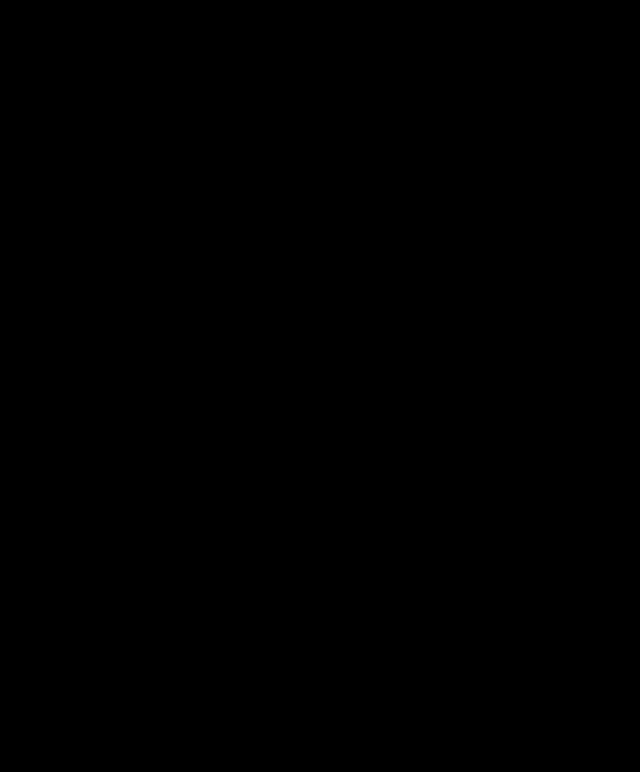
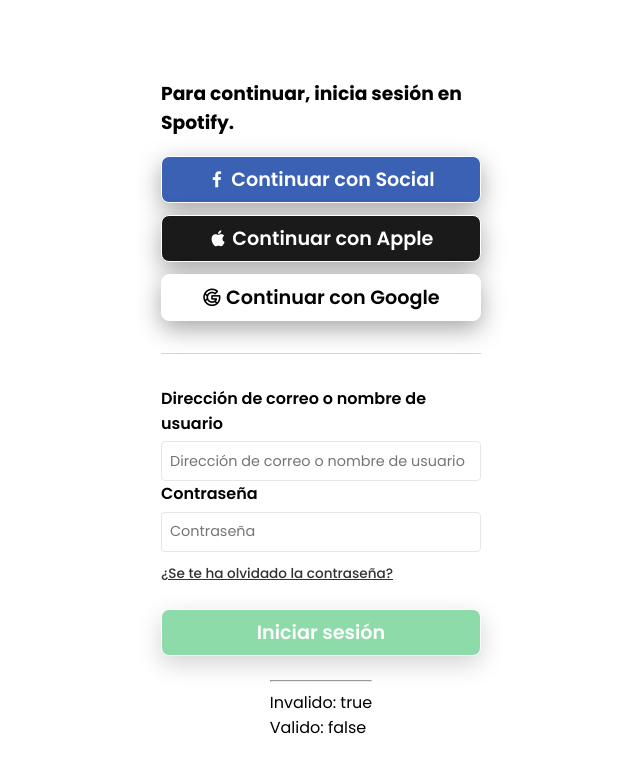
Before and after one commit to Camilo-Silva/AppReproductorMusica, an Angular app: page /auth/login in a window 1280 px wide. Before the commit this address led to /. Shown: the top 772 px of the page, without its empty margins (319-959 px from the left). Built offline with nearby package versions, Linux system fonts and the light colour scheme.

Commit message:
Se agrega page de login, html, css y un ts con validaciones mediante FormGroup, FormControl y una función para capturar valores del formulario: email y password. Función denominada: sendLogin(). Se llama en el Form del html con (ngSubmit)='sendLogin'

```diff
--- a/src/app/data/tracks.json
+++ b/src/app/data/tracks.json
@@ -19,7 +19,7 @@
             "_id": 2,
             "name": "Snow Tha Product || BZRP Music Sessions #39",
             "album": "BZRP Music Sessions",
-            "cover": "https://_is5-ssl.mzstatic.com/image/thumb/Features125/v4/9c/b9/d0/9cb9d017-fcf6-28c6-81d0-e9ac5b0f359e/pr_source.png/800x800cc.jpg",
+            "cover": "https://is5-ssl.mzstatic.com/image/thumb/Features125/v4/9c/b9/d0/9cb9d017-fcf6-28c6-81d0-e9ac5b0f359e/pr_source.png/800x800cc.jpg",
             "artist": {
                 "name": "Snow",
                 "nickname": "Snow",
--- a/src/app/modules/auth/auth-routing.module.ts
+++ b/src/app/modules/auth/auth-routing.module.ts
@@ -1,7 +1,17 @@
 import { NgModule } from '@angular/core';
 import { RouterModule, Routes } from '@angular/router';
+import { LoginPageComponent } from './pages/login-page/login-page.component';
 
-const routes: Routes = [];
+const routes: Routes = [
+  {
+    path: 'login',
+    component: LoginPageComponent
+  },
+  {
+    path: '**',
+    redirectTo: 'login' // Redirect any unknown paths to the login page
+  }
+];
 
 @NgModule({
   imports: [RouterModule.forChild(routes)],
--- a/src/app/modules/auth/auth.module.ts
+++ b/src/app/modules/auth/auth.module.ts
@@ -2,13 +2,16 @@ import { NgModule } from '@angular/core';
 import { CommonModule } from '@angular/common';
 
 import { AuthRoutingModule } from './auth-routing.module';
+import { LoginPageComponent } from './pages/login-page/login-page.component';
+import { ReactiveFormsModule } from '@angular/forms';
 
 
 @NgModule({
-  declarations: [],
   imports: [
     CommonModule,
-    AuthRoutingModule
+    AuthRoutingModule,
+    LoginPageComponent,
+    ReactiveFormsModule// Formularios reactivos de angular
   ]
 })
 export class AuthModule { }
--- /dev/null
+++ b/src/app/modules/auth/pages/login-page/login-page.component.css
@@ -0,0 +1,114 @@
+
+.login-auth-page {
+    position: absolute;
+    width: 100vw;
+    height: 100vh;
+    background-color: var(--color-4);
+    color: var(--color-3);
+    display: flex;
+    justify-content: center;
+    flex-direction: column;
+    align-items: center;
+    align-content: center;
+}
+
+.login-auth-page .login-auth-wrapper {
+    width: 25%;
+    display: flex;
+    justify-content: center;
+    flex-direction: column;
+    align-items: center;
+}
+
+.login-auth-page .login-social-zone {
+    display: flex;
+    flex-direction: column;
+    gap: .75rem;
+    width: 100%;
+}
+
+.login-auth-page .social-btn {
+    border: 0;
+    padding: .5rem 2rem;
+    width: 100%;
+    font-size: var(--font-size-2);
+    border-radius: var(--border-radius-2);
+    box-shadow: var(--shadow-1);
+    border: solid 1px var(--color-4);
+    background-color: var(--color-4);
+    font-weight: 600;
+}
+
+.login-auth-page .login-social-zone .social-btn.btn-fb {
+    background-color: #3A61B3;
+    color: var(--color-4);
+}
+
+.login-auth-page .login-social-zone .social-btn.btn-apple {
+    background-color: #1a1a1a;
+    color: var(--color-4);
+}
+
+.login-auth-page .separator {
+    width: 100%;
+    margin: 2rem 0;
+    border-bottom: solid 1px var(--color-2);
+    opacity: .2;
+}
+
+.login-auth-page .login-auth-form {
+    display: flex;
+    width: 100%;
+    justify-content: flex-start;
+    flex-direction: column;
+}
+
+.login-auth-page .login-auth-form .form-group {
+    display: flex;
+    justify-content: flex-start;
+    flex-direction: column;
+}
+
+.login-auth-page .login-auth-form .form-group input {
+    border: solid 1px #e7e7e7;
+    border-radius: var(--border-radius-1);
+    height: 30px;
+    padding: .25rem .5rem;
+    font-size: 90%;
+}
+
+.login-auth-page .login-auth-form label {
+    padding-bottom: .35rem;
+    font-weight: 600;
+    display: inline-block;
+    margin: 0;
+}
+
+.login-auth-page .login-auth-form .form-steps {
+    padding: .5rem 0;
+}
+
+.login-auth-page .login-auth-form .form-steps .link {
+    color: var(--color-2);
+    font-size: 85%;
+    font-weight: 500;
+    text-decoration: underline;
+}
+
+.login-auth-page .login-auth-form .form-steps .link:hover {
+    color: var(--color-1);
+}
+
+.login-auth-page .login-auth-form .form-action .login {
+    color: var(--color-4);
+    margin: 1rem 0;
+    background-color: var(--color-1);
+}
+
+input.ng-invalid.ng-touched {
+    border: solid 2px red !important
+}
+
+input.ng-valid.ng-touched {
+    border: solid 2px green !important
+}
--- /dev/null
+++ b/src/app/modules/auth/pages/login-page/login-page.component.html
@@ -0,0 +1,37 @@
+
+<div class="login-auth-page">
+    <div class="login-auth-wrapper">
+        <h3>Para continuar, inicia sesión en Spotify.</h3>
+        <div class="login-social-zone">
+            <button class="social-btn btn-fb "> <i class="uil uil-facebook-f"></i> Continuar con Social</button>
+            <button class="social-btn btn-apple"><i class="uil uil-apple"></i> Continuar con Apple</button>
+            <button class="social-btn"><i class="uil uil-google"></i> Continuar con Google</button>
+        </div>
+        <div class="separator"></div>
+        <form (ngSubmit)="sendLogin()" [formGroup]="formLogin" class="login-auth-form">
+            <div class="form-group">
+                <label for="email">Dirección de correo o nombre de usuario</label>
+                <input formControlName="email" type="text" placeholder="Dirección de correo o nombre de usuario" class="form-input">
+            </div>
+            <div class="form-group">
+                <label for="password">Contraseña</label>
+                <input formControlName="password" type="password" placeholder="Contraseña" class="form-input">
+            </div>
+            <div class="form-steps">
+                <a class="link" href="">¿Se te ha olvidado la contraseña?</a>
+            </div>
+            <!-- <div *ngIf="errorSession">
+                Ocurrio un error con tu email o password
+            </div> -->
+            <div class="form-action">
+                <button [disabled]="formLogin.invalid" class="login social-btn">Iniciar sesión</button>
+            </div>
+        </form>
+        <div>
+            <hr>
+            Invalido: {{ formLogin.invalid | json }}
+            <br>
+            Valido: {{ formLogin.valid | json }}
+        </div>
+    </div>
+</div>
--- /dev/null
+++ b/src/app/modules/auth/pages/login-page/login-page.component.ts
@@ -0,0 +1,43 @@
+import { CommonModule } from '@angular/common';
+import { Component, OnInit } from '@angular/core';
+import { FormControl, FormGroup, ReactiveFormsModule, Validators } from '@angular/forms';
+
+@Component({
+  selector: 'app-login-page',
+  standalone: true,
+  imports: [ReactiveFormsModule, CommonModule],
+  templateUrl: './login-page.component.html',
+  styleUrl: './login-page.component.css'
+})
+export class LoginPageComponent implements OnInit {
+  formLogin: FormGroup = new FormGroup({
+
+  });
+  errorSession: boolean = false;
+
+  ngOnInit(): void {
+    this.formLogin = new FormGroup({
+      email: new FormControl('', [
+        Validators.required,
+        Validators.email
+      ]),
+      password: new FormControl('', [
+        Validators.required,
+        Validators.minLength(6),
+        Validators.maxLength(20)
+      ])
+    });
+  }
+
+  sendLogin(): void {
+    if (this.formLogin.valid) {
+      const values = this.formLogin.value;
+      console.log('Valores del formulario:', values);
+      // Aquí se agrega la lógica para enviar los datos al backend o servicio de autenticación
+    } else {
+      this.errorSession = true;
+      console.warn('Formulario inválido');
+    }
+  }
+
+}
--- a/src/app/shared/components/card-player/card-player.component.html
+++ b/src/app/shared/components/card-player/card-player.component.html
@@ -1,7 +1,7 @@
 
 <!-- Diseño del mode (small)-->
 <div *ngIf="mode==='small'" class="card-player player-small">
-    <img [src]="track.cover" [alt]="track.name" class="cover">
+    <img appImgBroken [customImg]="'https://upload.wikimedia.org/wikipedia/commons/thumb/c/cf/Angular_full_color_logo.svg/2048px-Angular_full_color_logo.svg.png'" [src]="track.cover" [alt]="track.name" class="cover">
     <div class="content-player">
         {{track.name}}
     </div>
--- a/src/app/shared/components/play-list-body/play-list-body.component.html
+++ b/src/app/shared/components/play-list-body/play-list-body.component.html
@@ -26,7 +26,7 @@
 <ng-template #coverSection let-track="track">
 
     <div class="cover-section">
-        <img appImgBroken class="cover-track" [src]="track.cover" [alt]="track.name">
+        <img appImgBroken [customImg]="'https://upload.wikimedia.org/wikipedia/commons/thumb/c/cf/Angular_full_color_logo.svg/2048px-Angular_full_color_logo.svg.png'" class="cover-track" [src]="track.cover" [alt]="track.name">
         <div class="cover-info">
             <div class="name-track">{{track.name}}</div>
             <div class="name-track-details">{{track.artist.name}}</div>
--- a/src/app/shared/components/play-list-body/play-list-body.component.ts
+++ b/src/app/shared/components/play-list-body/play-list-body.component.ts
@@ -3,11 +3,12 @@ import * as dataRaw from '../../../data/tracks.json';
 import { TrackModel } from '@core/models/tracks.model';
 import { CommonModule } from '@angular/common';
 import { OrderListPipe } from '@shared/pipe/order-list.pipe';
+import { ImgBrokenDirective } from '@shared/directives/img-broken.directive';
 
 @Component({
   selector: 'app-play-list-body',
   standalone: true,
-  imports: [CommonModule, OrderListPipe],
+  imports: [CommonModule, OrderListPipe, ImgBrokenDirective],
   templateUrl: './play-list-body.component.html',
   styleUrl: './play-list-body.component.css'
 })
```
Also changed, not shown: 1 other file (tests, documents, lock files or other folders).
